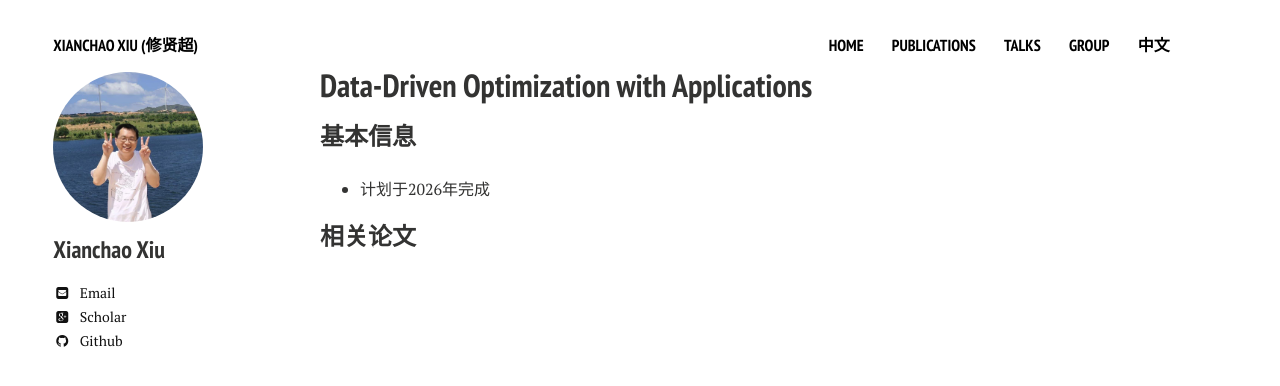
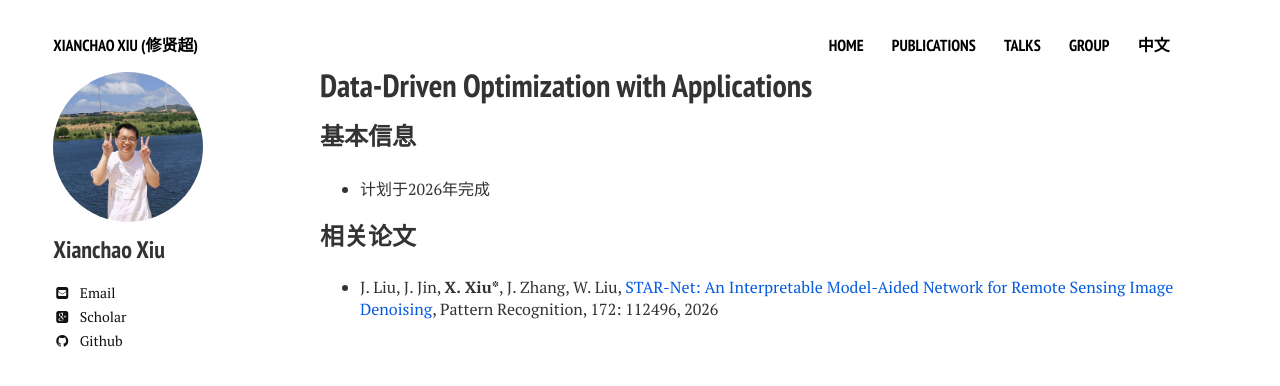
Before and after one commit to xianchaoxiu/xianchaoxiu.github.io, a Jekyll site: the page built from chinese/book/index.md, in a window 1280 px wide. Shown: the top 386 px of the page. Built offline with Jekyll 4.4.1, drawn with Linux system fonts in a browser that asks for light colours; nearby versions of some CDN libraries.

Commit message:
Update index.md

```diff
--- a/chinese/book/index.md
+++ b/chinese/book/index.md
@@ -11,3 +11,5 @@ share: false
 
 
 ### 相关论文
+
+* J. Liu, J. Jin, <b>X. Xiu*</b>, J. Zhang, W. Liu, <a href="https://doi.org/10.1016/j.patcog.2025.112496" class="textlink" target="_blank">STAR-Net: An Interpretable Model-Aided Network for Remote Sensing Image Denoising</a>, Pattern Recognition, 172: 112496, 2026
```
